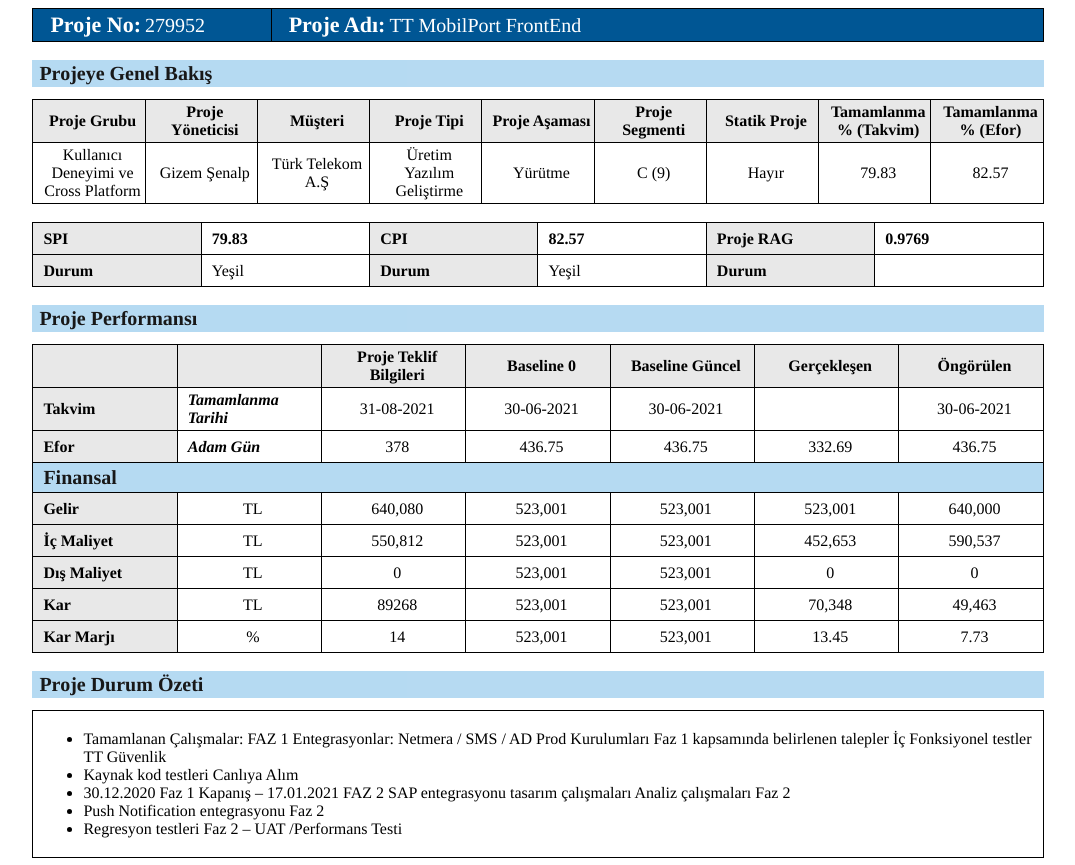
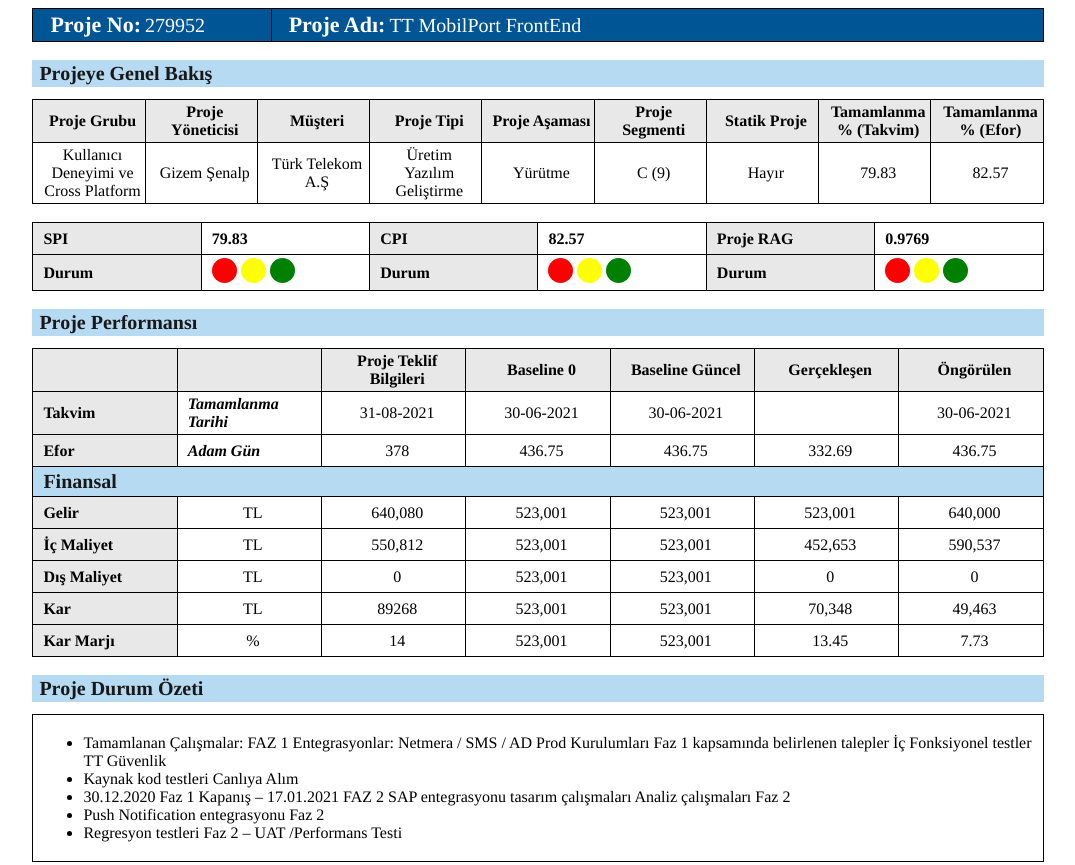
Before and after one commit to kubrakyazi/design_project, a plain HTML site: page index.html in a window 1280 px wide. Shown: the top 865 px of the page, without its empty margins (102-1177 px from the left). Drawn offline with Linux system fonts and the light colour scheme.

Commit message:
color fix

```diff
--- a/index.html
+++ b/index.html
@@ -69,6 +69,32 @@
         .center{
             text-align: center  !important;
         }
+        .radio{
+            width: 20px !important;
+
+        }
+        input.radio{
+            width: 20px;
+        }
+        .status {
+        background-color:green;
+        height: 25px;
+        border-radius:75px;
+        width: 25px;
+        display: inline-block;
+        }
+
+        .red{
+            background-color: red;
+        }
+
+        .yellow{
+            background-color: yellow;
+        }
+
+        .green{
+            background-color: green
+        }
     </style>
 </head>
 
@@ -128,15 +154,28 @@
         </tr>
         <tr>
             <td class="topic">Durum</td>
-            <td >Yeşil</td>
+            <td >
+                <div class="status red" style="text-align:center"></div>
+                <div class="status yellow" style="text-align:center"></div>
+                <div class="status green" style="text-align:center"></div>
+            </td>
             <td class="topic">Durum</td>
-            <td >Yeşil</td>
+            <td >
+                <div class="status red" style="text-align:center"></div>
+                <div class="status yellow" style="text-align:center"></div>
+                <div class="status green" style="text-align:center"></div>
+            </td>
+            </td>
             <td class="topic">Durum</td>
-            <td>&nbsp;</td>
+            <td>
+                <div class="status red" style="text-align:center"></div>
+                <div class="status yellow" style="text-align:center"></div>
+                <div class="status green" style="text-align:center"></div>
+            </td>
+            </td>
 
         </tr>
     </table>
-
     <br>
 
     <table border="1">
@@ -170,7 +209,6 @@
         </tr>
         <tr>
             <td class="column-title table-title" style="text-align:left" colspan="7">Finansal</td>
-
         </tr>
         <tr>
             <td class="column-title first-column topic ">Gelir</td>
@@ -220,7 +258,6 @@
         </tr>
     </table>
     <br>
-
 
     <table border="1">
         <caption class="table-title" style="text-align:left;">Proje Durum Özeti</caption>
@@ -339,5 +376,4 @@
     </table>
 
 </body>
-
 </html>
```
